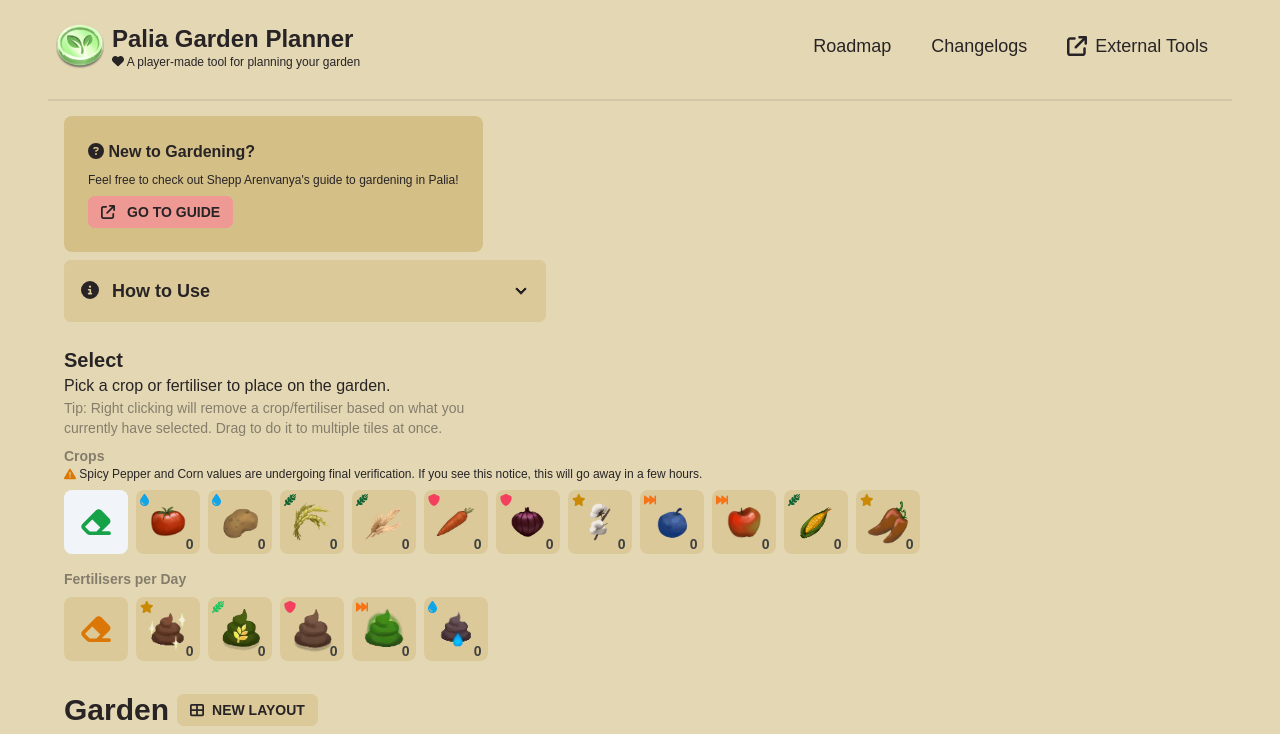
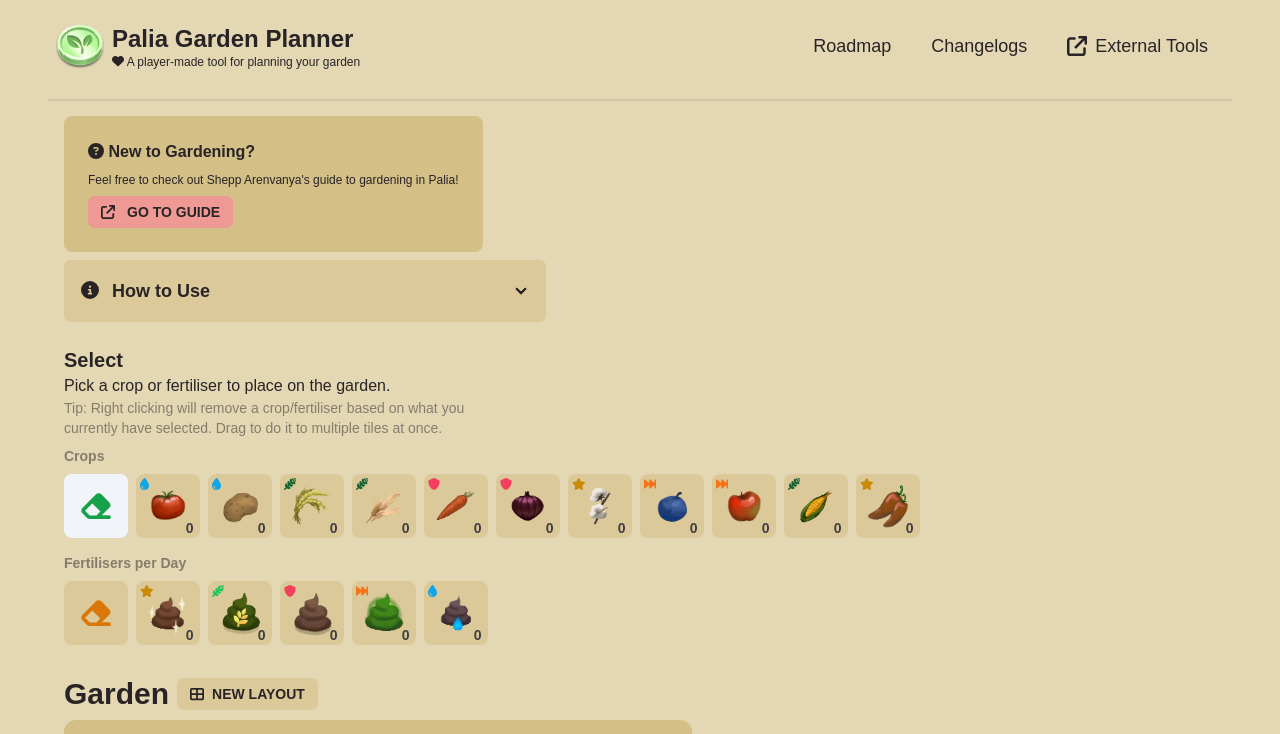
Before and after one commit to VincentAmante/palia-tools, a Nuxt app: page / in a window 1280 px wide. Shown: the top 734 px of the page. Built offline with nearby package versions, Linux system fonts and the light colour scheme; a web font is replaced by a local one.

Commit message:
[Patch Sync] Removed Testing Disclaimer

```diff
--- a/pages/index.vue
+++ b/pages/index.vue
@@ -266,11 +266,6 @@ function handleRightClick(event: MouseEvent, row: number, col: number, plot: Plo
               <h3 class="font-semibold opacity-50 text-sm">
                 Crops
               </h3>
-              <p class="text-xs">
-                <font-awesome-icon :icon="['fas', 'exclamation-triangle']" class="text-warning" />
-                Spicy Pepper and Corn values are undergoing final verification.
-                If you see this notice, this will go away in a few hours.
-              </p>
               <div class="flex flex-wrap gap-2 py-2">
                 <div v-for="(count, index) in plotStatTotal.cropTypeCount" :key="index">
                   <CropButton
```
